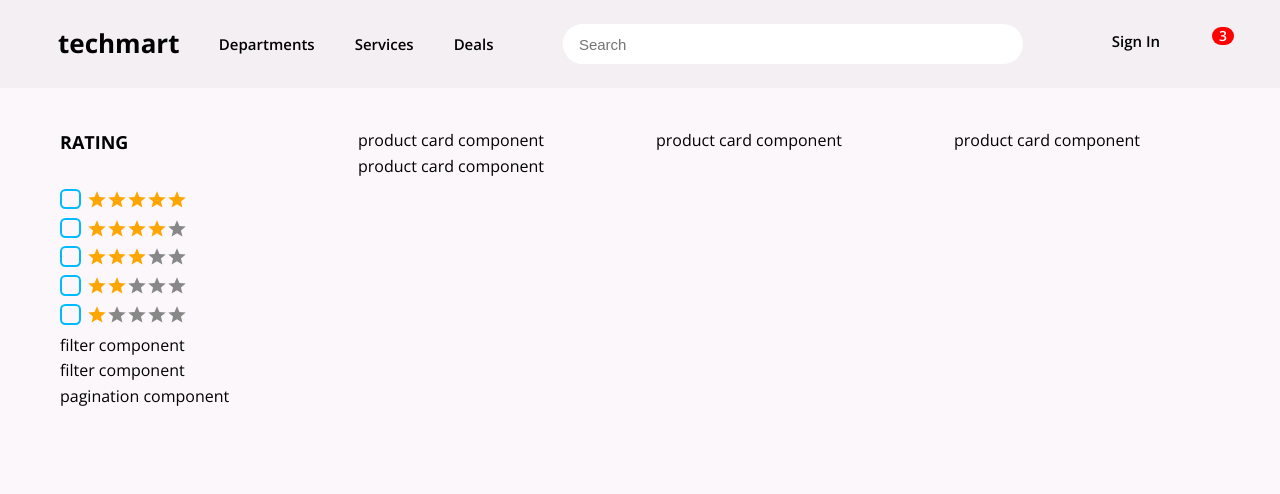
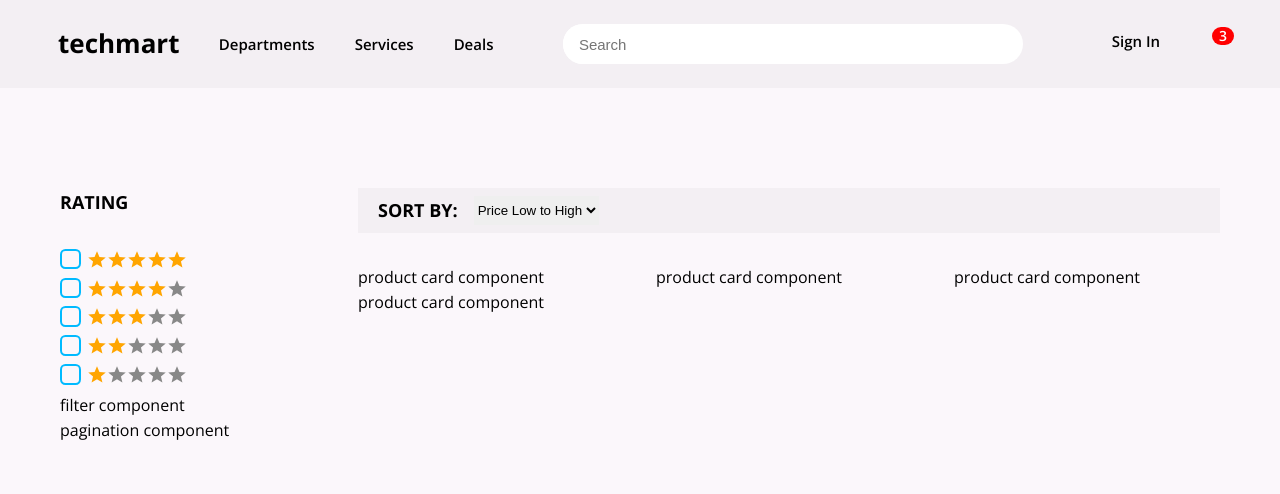
Before and after one commit to nhannguyencsd/mern-ecommerce, a React (Create React App) app in the folder client/: page /product-list in a window 1280 px wide. Shown: the top 494 px of the page. Built offline with nearby package versions, Linux system fonts and the light colour scheme.

Commit message:
feat(client): create SortOptions component

```diff
--- /dev/null
+++ b/client/src/components/SortOptions/SortOptions.js
@@ -0,0 +1,21 @@
+import classNames from 'classnames/bind';
+import styles from './SortOptions.module.scss';
+
+const cx = classNames.bind(styles);
+
+function SortOptions() {
+    return (
+        <div className={cx('wrapper')}>
+            <h4 className={cx('headline')}>SORT BY:</h4>
+            <select className={cx('options')}>
+                <option value="price_1">Price Low to High</option>
+                <option value="price_-1">Price High to Low</option>
+                <option value="rating_-1">Customer Rating</option>
+                <option value="name_1"> Name A-Z</option>
+                <option value="name_-1">Name Z-A</option>
+            </select>
+        </div>
+    );
+}
+
+export default SortOptions;
--- /dev/null
+++ b/client/src/components/SortOptions/SortOptions.module.scss
@@ -0,0 +1,24 @@
+.wrapper {
+    display: flex;
+    padding: 8px 20px;
+    margin-bottom: 32px;
+    gap: 16px;
+    background-color: var(--color-primary);
+}
+
+.headline {
+    font-size: 1.8rem;
+    font-weight: 700;
+}
+
+.options {
+    border: none;
+    cursor: pointer;
+
+    &::after {
+        content: '';
+        width: 0.8em;
+        height: 0.5em;
+        clip-path: polygon(100% 0%, 0 0%, 50% 100%);
+    }
+}
--- a/client/src/pages/ProductListPage/ProductListPage.module.scss
+++ b/client/src/pages/ProductListPage/ProductListPage.module.scss
@@ -1,3 +1,3 @@
 .wrapper {
-    margin-top: 40px;
+    margin-top: 100px;
 }
--- a/client/src/pages/ProductListPage/ProductListPageIndex.js
+++ b/client/src/pages/ProductListPage/ProductListPageIndex.js
@@ -1,6 +1,7 @@
 import classNames from 'classnames/bind';
 import styles from './ProductListPage.module.scss';
 import StarRatingFilter from '../../components/StarRatingFilter/StarRatingFilterIndex';
+import SortOptions from '../../components/SortOptions/SortOptions';
 
 const cx = classNames.bind(styles);
 
@@ -12,9 +13,9 @@ function ProductListPage() {
                     <div className="col lg-3 sm-3">
                         <StarRatingFilter />
                         <div>filter component</div>
-                        <div>filter component</div>
                     </div>
                     <div className="col lg-9">
+                        <SortOptions />
                         <div className="row">
                             <div className="col lg-4">product card component</div>
                             <div className="col lg-4">product card component</div>
```
